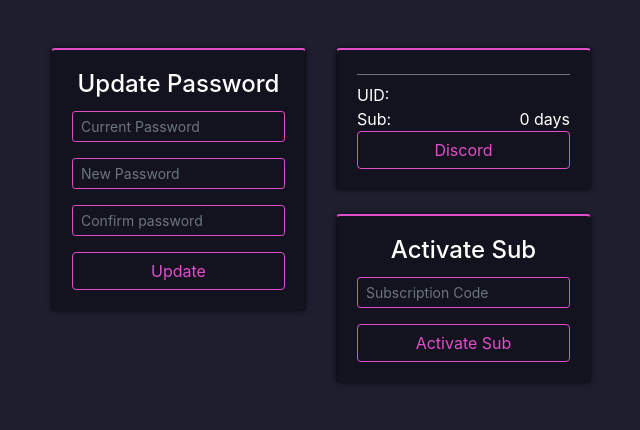
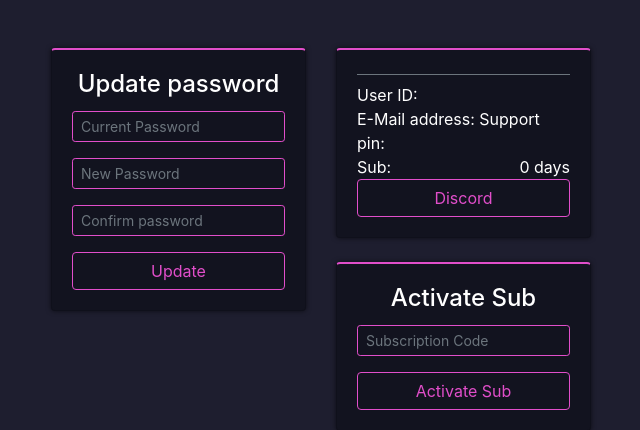
Before and after one commit to SkyFallOfficial/Zrinyi, a PHP site: page /profile.php in a window 1280 px wide. Shown: the part 56-486 px from the top of the page, without its empty margins (319-959 px from the left). Run offline with PHP 8.4, Linux system fonts and the light colour scheme; the visitor is signed in with stand-in values (Sample User, id 1); some libraries are stand-ins or nearby versions.

Commit message:
Support pin
Added support pin into profile display.

```diff
--- a/panel/profile.php
+++ b/panel/profile.php
@@ -23,6 +23,8 @@ if ($_SERVER['REQUEST_METHOD'] === 'POST') {
 $uid = Session::get("uid");
 $username = Session::get("username");
 $admin = Session::get("admin");
+$email = Session::get("email");
+$supportpin = Session::get("supportpin");
 
 $sub = $user->getSubStatus();
 
@@ -51,7 +53,7 @@ Util::navbar();
 			<div class="card">
 				<div class="card-body">
 
-					<h4 class="card-title text-center">Update Password</h4>
+					<h4 class="card-title text-center">Update password</h4>
 
 					<form method="POST" action="<?php echo $_SERVER["PHP_SELF"]; ?>">
 
@@ -86,7 +88,9 @@ Util::navbar();
 							<div class="h5 border-bottom border-secondary pb-1"><?php Util::display($username); ?></div>
 							<div class="row">
 								<div class="col-12 clearfix">
-									UID: <p class="float-right mb-0"><?php Util::display($uid); ?></p>
+									User ID: <p class="float-right mb-0"><?php Util::display($uid); ?></p> <br>
+									E-Mail address: <p class="float-right mb-0"><?php Util::display($email); ?></p>
+									Support pin: <p class="float-right mb-0"><?php Util::display($supportpin); ?></p>
 								</div>
 
 								<div class="col-12 clearfix">
@@ -101,6 +105,8 @@ Util::navbar();
 											Util::display('0 days');
 										} ?>
 									</p>
+
+									<br>
 
 									<button class="btn btn-outline-primary btn-block" id="joinserver">Discord</button>
 
```
